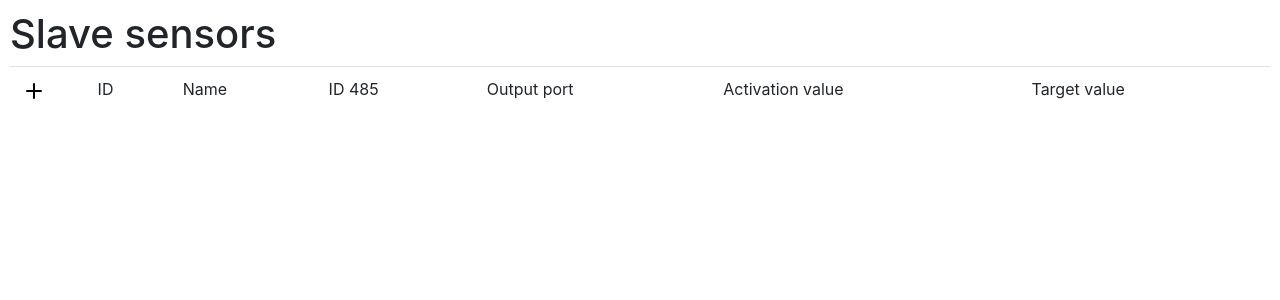
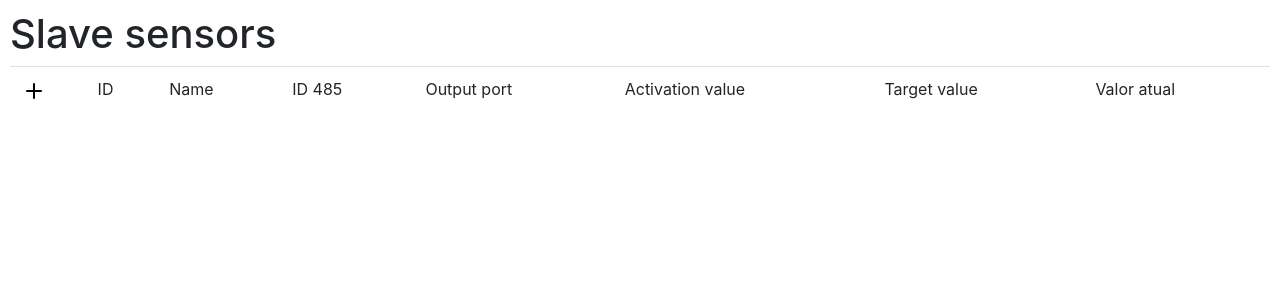
Before and after one commit to eliasdevel/register_master, a Flask app: page / in a window 1280 px wide. Shown: the top 300 px of the page. Run offline with Flask 2, Linux system fonts and the light colour scheme; data that the repository does not hold is empty; some libraries are stand-ins or nearby versions.

Commit message:
add new field

```diff
--- a/app.py
+++ b/app.py
@@ -43,7 +43,9 @@ def request_to_sensor():
             'id_485': request.form.get('id_485'),
             'aciona_saida': request.form.get('aciona_saida'),
             'valor_acionamento': request.form.get('valor_acionamento'),
-            'valor_ideal': request.form.get('valor_ideal')}
+            'valor_ideal': request.form.get('valor_ideal'),
+            'valor_atual': request.form.get('valor_atual')
+            }
 
 
 if __name__ == '__main__':
--- a/templates/form.html
+++ b/templates/form.html
@@ -31,7 +31,6 @@
                 <label for="id_485">Target value:</label>
                 <input type="number" id="valor_ideal" name="valor_ideal" class="form-control" value="{{ sensor['valor_ideal'] }}" />
             </div>
-
             <button class="btn btn-lg btn-primary btn-block" type="submit" style="width:25%">Save</button>
         </form>
     </body>
--- a/templates/list.html
+++ b/templates/list.html
@@ -19,6 +19,7 @@
                 <td>Output port</td>
                 <td>Activation value</td>
                 <td>Target value</td>
+                <td>Valor atual</td>
             </tr>
                 {% for sensor in sensors %}
                     <tr>
@@ -32,6 +33,7 @@
                         <td>{{ sensor['aciona_saida'] }}</td>
                         <td>{{ sensor['valor_acionamento'] }}</td>
                         <td>{{ sensor['valor_ideal'] }}</td>
+                        <td>{{ sensor['valor_atual'] }}</td>
                     </tr>
                 {% endfor %}
         </table>
```
Also changed, not shown: 1 other file.
